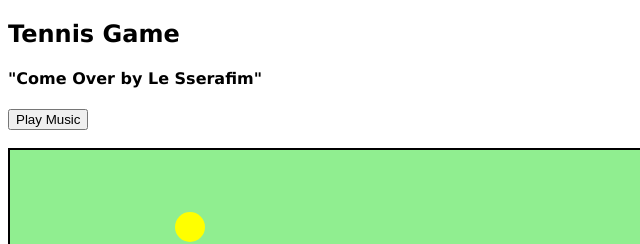
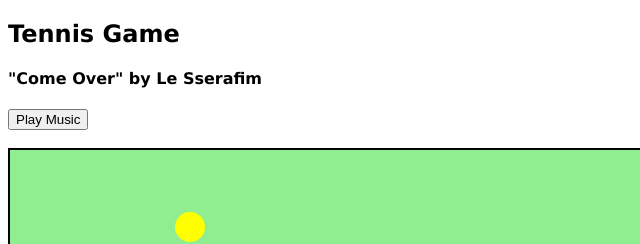
Before and after one commit to KierraP/Web-Technology, a plain HTML site: page HW12/index.html in a window 1280 px wide. Shown: the top 244 px of the page, 0-640 px from the left. Drawn offline with Linux system fonts and the light colour scheme.

Commit message:
Update index.html

```diff
--- a/HW12/index.html
+++ b/HW12/index.html
@@ -15,7 +15,7 @@
   Tennis Game
 </h2>
 <h4 style="font-family:'Lucida Sans', 'Lucida Sans Regular', 'Lucida Grande', 'Lucida Sans Unicode', Geneva, Verdana, sans-serif;">
-"Come Over by Le Sserafim"
+"Come Over" by Le Sserafim
 </h4>
 <button onclick="playMusic()">Play Music</button><br><br>
 
```
